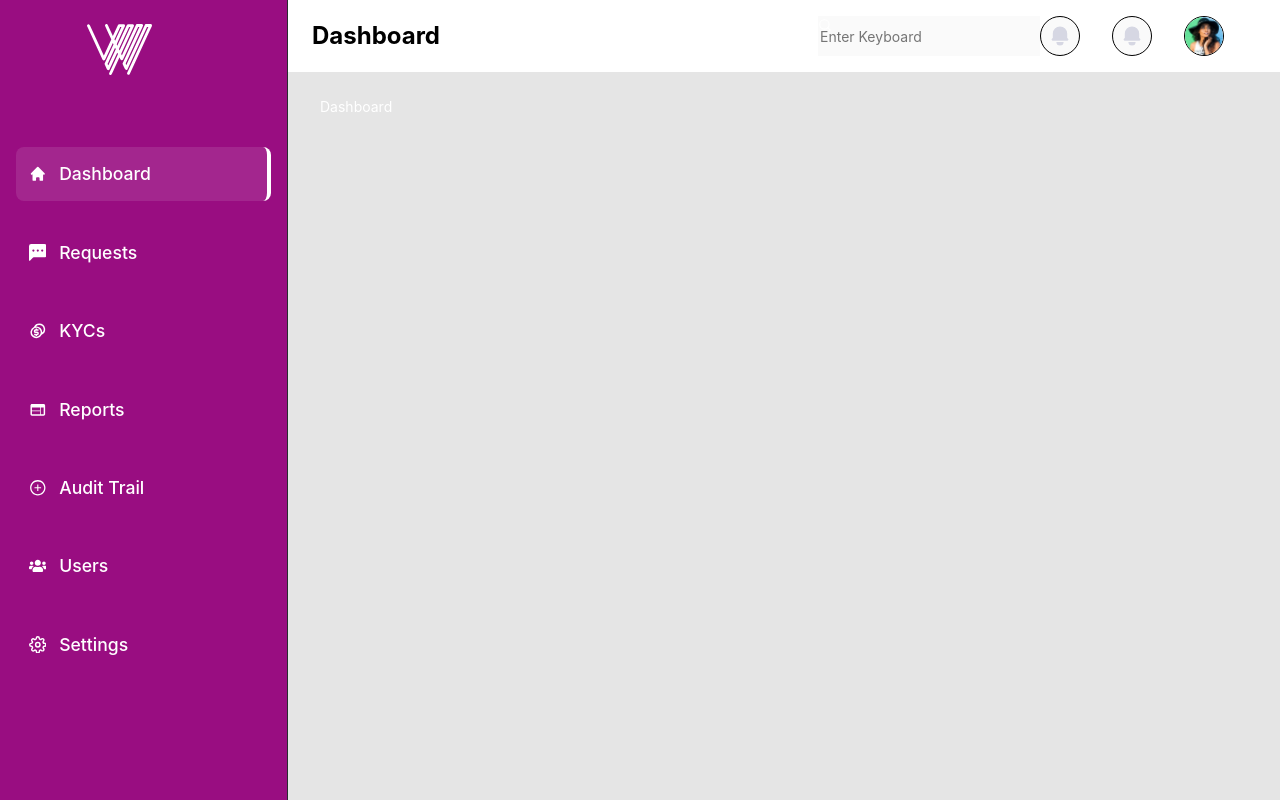
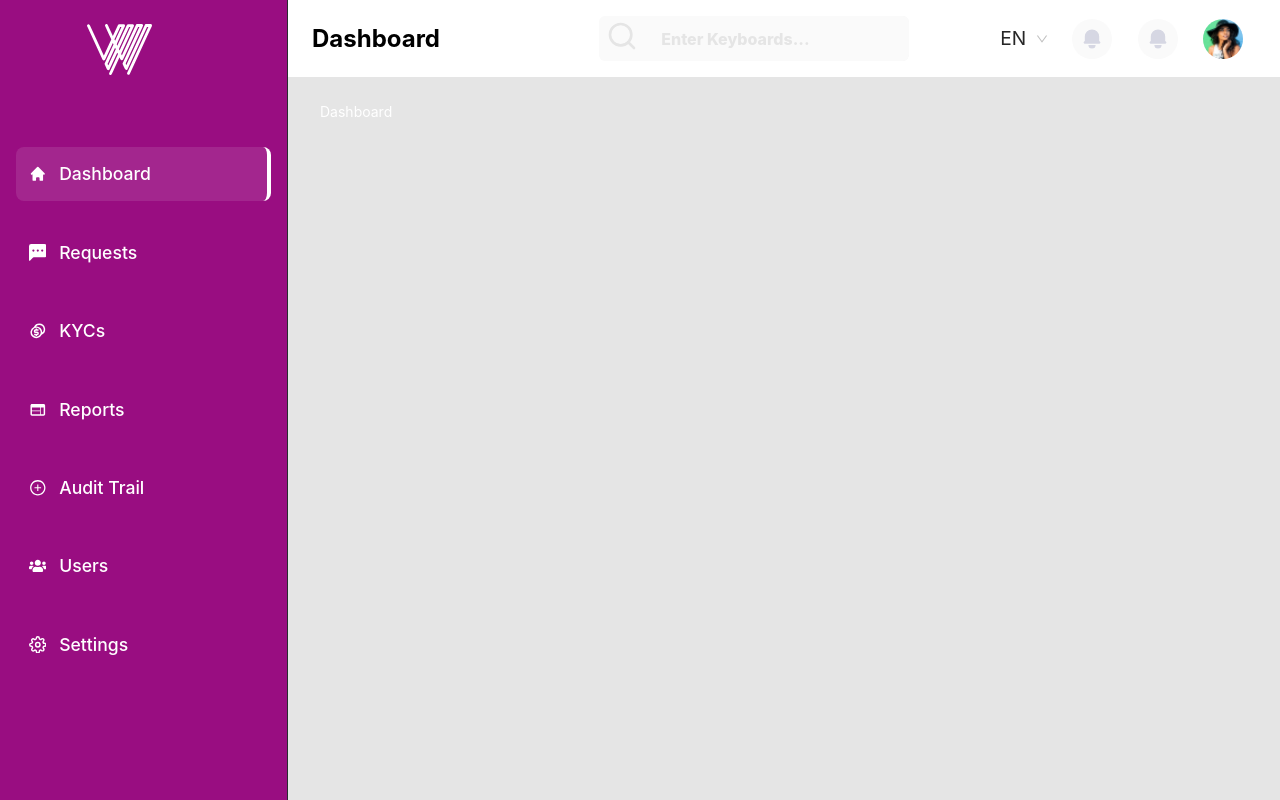
Before and after one commit to Emmathem/wema-dashboard, a React (Create React App) app: page / in a window 1280 px wide. Built offline with nearby package versions, Linux system fonts and the light colour scheme.

Commit message:
header set

```diff
--- a/src/components/Header.js
+++ b/src/components/Header.js
@@ -3,7 +3,8 @@ import styled from 'styled-components';
 import { FiSearch } from 'react-icons/fi';
 import { HiBell } from 'react-icons/hi';
 import ProfileImage from '../assets/images/profileImage.png'
-
+import { Select } from 'antd';
+const { Option } = Select;
 const Header = () => {
   return (
     <Wrapper>
@@ -11,11 +12,16 @@ const Header = () => {
       <RightNavItems>
         <SearchInput>
           <SearchInputIcon><FiSearch /></SearchInputIcon>
-          <input className='input-search' placeholder='Enter Keyboard' />
+          <input className='input-search' placeholder='Enter Keyboards...' />
         </SearchInput>
+        <SelectContainer>
+          <Select style={{ width: '70px', height: '40px' }} defaultValue="EN" size='large'>
+            <Option value="en">EN</Option>
+          </Select>
+        </SelectContainer>
         <WrapperCircle><HiBell /></WrapperCircle>
         <WrapperCircle><HiBell /></WrapperCircle>
-        <WrapperCircle><img src={ProfileImage} alt="profile image" /></WrapperCircle>
+        <WrapperCircle><img src={ProfileImage} alt="profile" /></WrapperCircle>
       </RightNavItems>
     </Wrapper>
   )
@@ -29,6 +35,7 @@ const Wrapper = styled.div`
     display: flex;
     align-items: center;
     background: #fff;
+    transition: ease all 0.5s;
 `;
 
 const Title = styled.div`
@@ -46,16 +53,40 @@ const RightNavItems = styled.div`
 const SearchInput = styled.div`
   display: flex;
   position: relative;
+  align-items: center;
   border-radius: 6px;
+  width: calc(20rem - 10px);
+  margin-right: 5rem;
+  overflow: hidden;
+  transition: ease all 0.5s;
+  background: #FAFAFA;
   .input-search {
     background: #FAFAFA;
-    height: 40px;
+    height: 45px;
     border: none;
+    width: 100%;
+    padding: 5px 1rem;
+    color: #000;
+    font-size: 1rem;
+    &::placeholder {
+      font-size: 1rem;
+      color: #e5e5e5;
+      font-weight: 800;
+    }
+    &:focus {
+      outline: none;
+      border: none;
+    }
   }
 `
 
 const SearchInputIcon = styled.div`
-  position: absolute;
+  padding: 0 7px;
+  left: 0;
+  svg {
+    font-size: 2rem;
+    stroke: #e5e5e5;
+  }
 `;
 
 const WrapperCircle = styled.div`
@@ -66,9 +97,9 @@ const WrapperCircle = styled.div`
   align-items: center;
   border-radius: 50%;
   background: #FAFAFA;
-  border: 1px solid #000;
   overflow: hidden;
-  margin-right: 2rem;
+  margin: 0 0.8rem;
+  transition: ease all 0.5s;
   svg {
     fill: #D6D7E3;
     font-size: 1.5rem;
@@ -79,3 +110,11 @@ const WrapperCircle = styled.div`
     height: 100%;
   }
 `;
+
+const SelectContainer = styled.div`
+  .ant-select:not(.ant-select-customize-input) .ant-select-selector {
+    border: none;
+    font-weight: 800;
+    font-size: 1.2rem;
+  }
+`;
```
